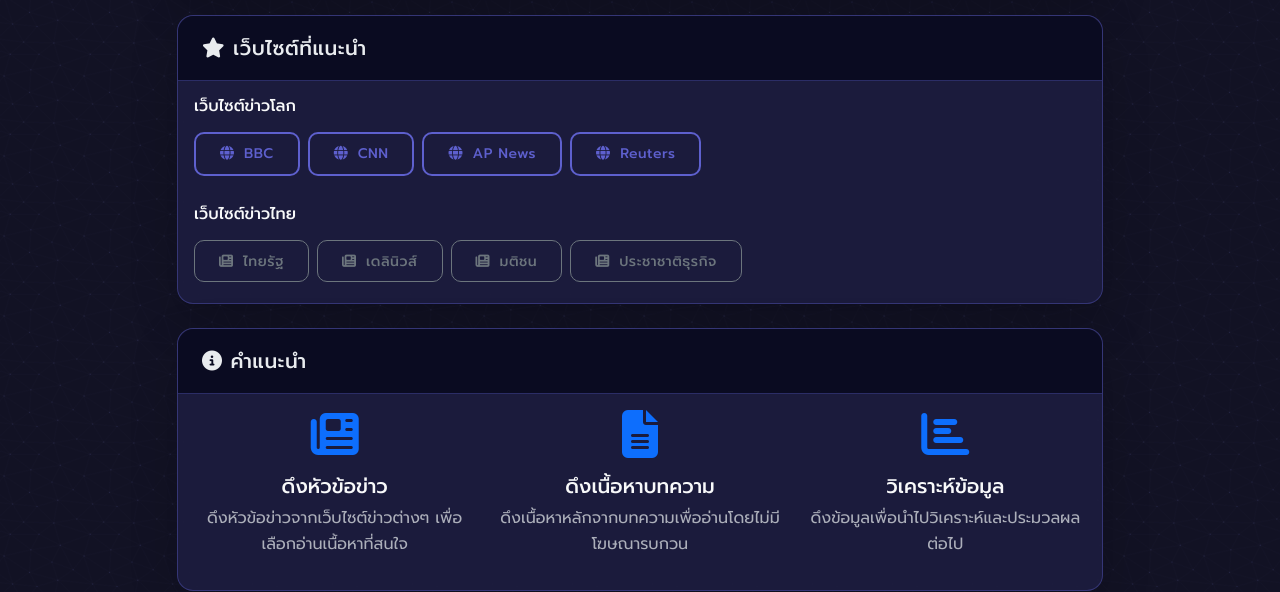
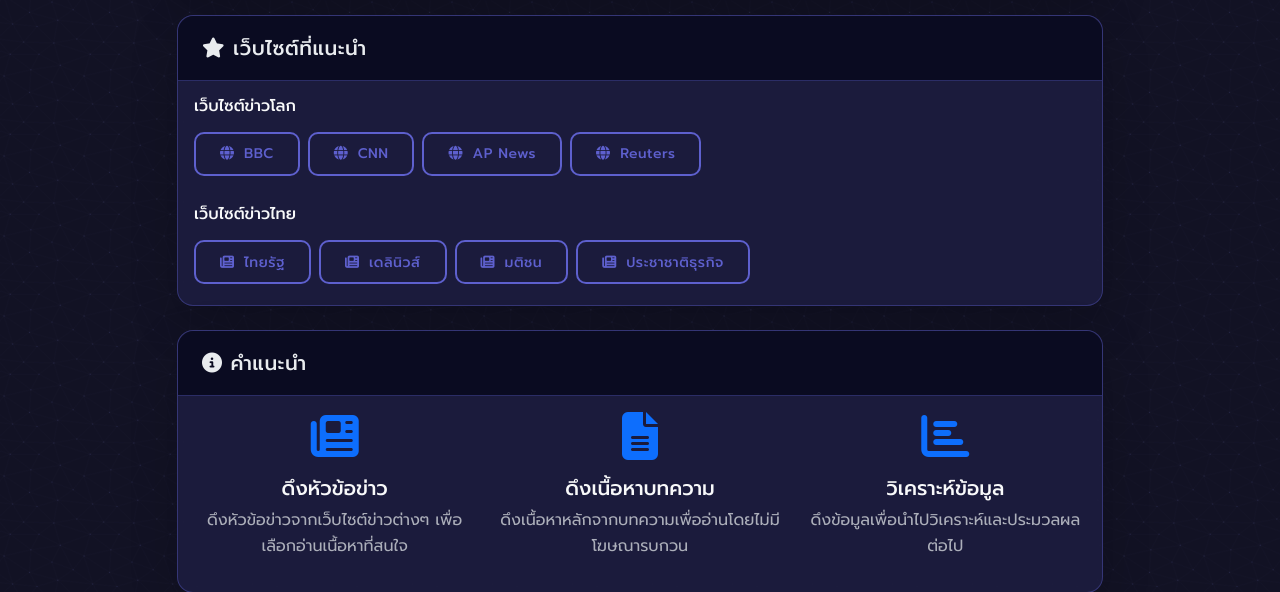
Before and after one commit to Z2ZATL/Data-and-Table-Management-System, a Flask app: page /scraping in a window 1280 px wide. Shown: the part 704-1296 px from the top of the page. Run offline with Flask 3, Linux system fonts and the light colour scheme.

Commit message:
Highlight selected Thai news websites on the web scraping interface
Update button styles from outline-secondary to outline-primary for Thai news sites in scraping_new.html.

Replit-Commit-Author: Agent
Replit-Commit-Session-Id: 76e30050-908c-4ba2-9784-feabebc2bc6b
Replit-Commit-Screenshot-Url: https://storage.googleapis.com/screenshot-production-us-central1/b77ec35e-a0c3-4ccc-99bb-1031653fc1ca/6f233bca-2cb0-45e6-9716-643211582ab7.jpg

```diff
--- a/templates/scraping_new.html
+++ b/templates/scraping_new.html
@@ -134,16 +134,16 @@
 
                     <h6 class="mb-3">เว็บไซต์ข่าวไทย</h6>
                     <div class="d-flex flex-wrap gap-2">
-                        <button type="button" class="btn btn-outline-secondary btn-sm website-shortcut headline-site" data-url="https://www.thairath.co.th">
+                        <button type="button" class="btn btn-outline-primary btn-sm website-shortcut headline-site" data-url="https://www.thairath.co.th">
                             <i class="fas fa-newspaper me-1"></i> ไทยรัฐ
                         </button>
-                        <button type="button" class="btn btn-outline-secondary btn-sm website-shortcut headline-site" data-url="https://www.dailynews.co.th">
+                        <button type="button" class="btn btn-outline-primary btn-sm website-shortcut headline-site" data-url="https://www.dailynews.co.th">
                             <i class="fas fa-newspaper me-1"></i> เดลินิวส์
                         </button>
-                        <button type="button" class="btn btn-outline-secondary btn-sm website-shortcut headline-site" data-url="https://www.matichon.co.th">
+                        <button type="button" class="btn btn-outline-primary btn-sm website-shortcut headline-site" data-url="https://www.matichon.co.th">
                             <i class="fas fa-newspaper me-1"></i> มติชน
                         </button>
-                        <button type="button" class="btn btn-outline-secondary btn-sm website-shortcut headline-site" data-url="https://www.prachachat.net">
+                        <button type="button" class="btn btn-outline-primary btn-sm website-shortcut headline-site" data-url="https://www.prachachat.net">
                             <i class="fas fa-newspaper me-1"></i> ประชาชาติธุรกิจ
                         </button>
                     </div>
```
